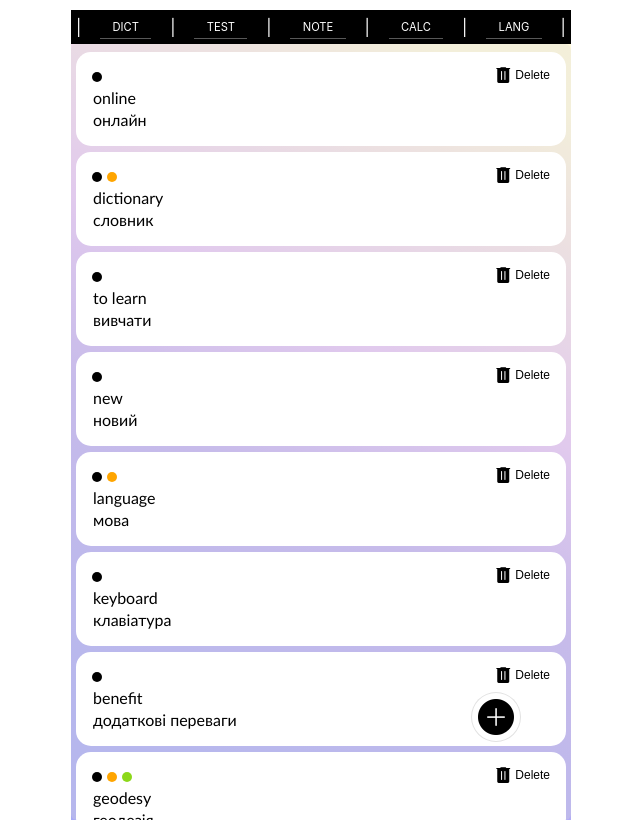
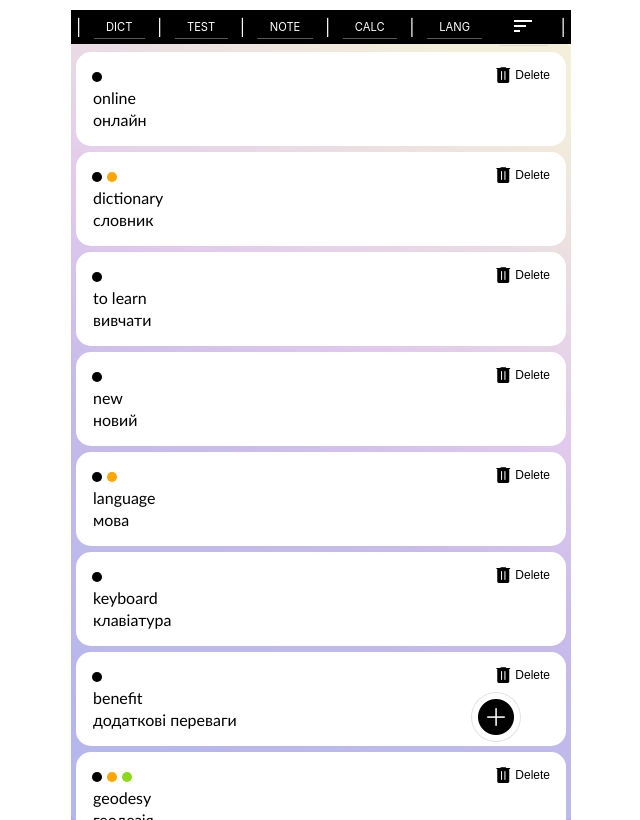
Before and after one commit to hustle2live/Vocabulary-App, a React (Create React App) app: page / in a window 1280 px wide. Shown: the whole page, without its empty margins (319-959 px from the left). Built offline with nearby package versions, Linux system fonts and the light colour scheme.

Commit message:
add sorting icons

```diff
--- a/src/components/Header/Header.jsx
+++ b/src/components/Header/Header.jsx
@@ -1,14 +1,27 @@
 import React from 'react';
 import { useNavigate, useLocation } from 'react-router-dom';
+import { useDispatch, useSelector } from 'react-redux';
 
 import styles from './Header.module.scss';
 
 export const Header = () => {
    const navigate = useNavigate(),
       location = useLocation();
+   const dispatch = useDispatch();
+
+   const sortByName = 'SORT_BY_NAME';
+   const sortByStatus = 'SORT_BY_STATUS';
+   const sortShuffle = 'SHUFFLE';
 
    const goToMainPage = () => navigate('/' + location.search);
    const goToTestPage = () => navigate('/test-page' + location.search);
+
+   const handleSortChange = (e) => {
+      e.preventDefault();
+      dispatch({
+         type: e.target.value
+      });
+   };
 
    return (
       <nav className={styles.header}>
@@ -17,11 +30,32 @@ export const Header = () => {
          <span>|</span>
          <li onClick={goToTestPage}>TEST</li>
          <span>|</span>
-         <li onClick={goToMainPage}>NOTE</li>
+         <li>NOTE</li>
          <span>|</span>
-         <li onClick={goToMainPage}>CALC</li>
+         <li>CALC</li>
          <span>|</span>
-         <li onClick={goToMainPage}>LANG</li>
+         <li>LANG</li>
+         <li>
+            <select
+               name='sort'
+               onChange={(e) => handleSortChange(e)}
+               className={`${styles.sortingSelector} ${'material-symbols-outlined'}`}
+               defaultValue={'sort'}
+            >
+               <option className={styles.badge} value={'sort'}>
+                  sort
+               </option>
+               <option  value={sortByName}>
+                  sort_by_alpha
+               </option>
+               <option value={sortByStatus}>
+                  category
+               </option>
+               <option value={sortShuffle}>
+                  shuffle
+               </option>
+            </select>
+         </li>
          <span>|</span>
       </nav>
    );
--- a/src/components/Header/Header.module.scss
+++ b/src/components/Header/Header.module.scss
@@ -33,3 +33,25 @@
       }
    }
 }
+
+.sortingSelector {
+   cursor: pointer;
+   width: 100%;
+   height: 100%;
+   min-width: 15px;
+   min-height: 15px;
+   font-size: 0; // hides the text for the current selection
+   border: 0;
+   background: #000; // TODO: replace with an appropriate image
+   color: white;
+   -moz-appearance: none;
+   -webkit-appearance: none;
+
+   .badge {
+      display: none;
+   }
+}
+
+.sortingSelector::-ms-expand {
+   display: none;
+}
--- a/src/redux/reducers/vocabularyReducer.js
+++ b/src/redux/reducers/vocabularyReducer.js
@@ -1,4 +1,5 @@
 import { dictionary } from '../../mockdata/dictionary';
+import { shuffleAndCut } from '../../features/helpers';
 
 const defaultState = {
    vocabulary: localStorage.getItem('vocabulary') ? JSON.parse(localStorage.getItem('vocabulary')) : [...dictionary]
@@ -30,7 +31,27 @@ export const vocabularyReducer = (state = defaultState, action) => {
       case 'MARK_TO_PRACTICE_WORD':
          return {
             ...state,
-            vocabulary: state.vocabulary.filter((item) => item.name !== action.payload)
+            vocabulary: state.vocabulary.map((elem, index) => {
+               if (index === action.payload) {
+                  elem.status = elem.status === 'practice' ? 'new' : 'practice';
+               }
+               return elem;
+            })
+         };
+      case 'SORT_BY_NAME':
+         return {
+            ...state,
+            vocabulary: [...state.vocabulary].sort((a, b) => (a.name < b.name ? -1 : 0))
+         };
+      case 'SORT_BY_STATUS':
+         return {
+            ...state,
+            vocabulary: [...state.vocabulary].sort((a, b) => (a.status < b.status ? -1 : 0))
+         };
+      case 'SHUFFLE':
+         return {
+            ...state,
+            vocabulary: shuffleAndCut([...state.vocabulary], state.vocabulary.length)
          };
       default:
          return state;
```
Also changed, not shown: src/features/helpers.js (line endings or trailing spaces).
